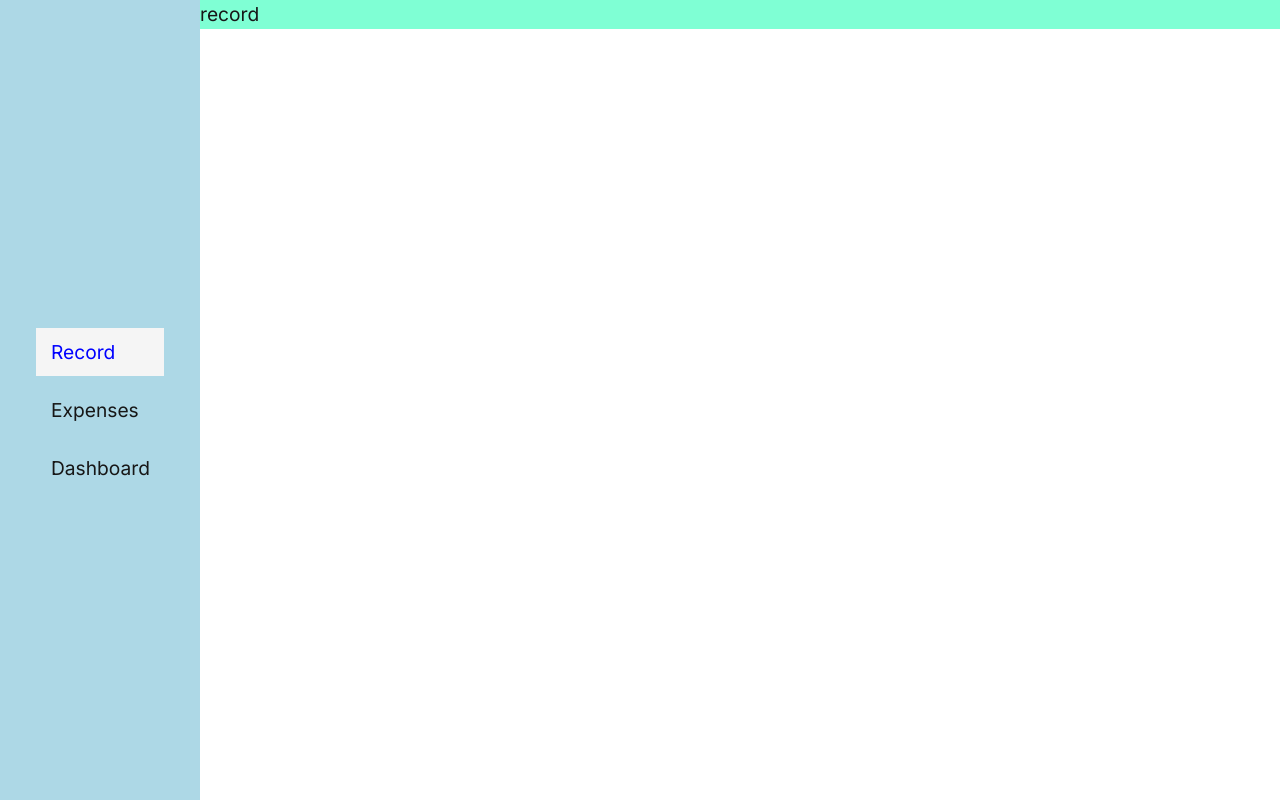
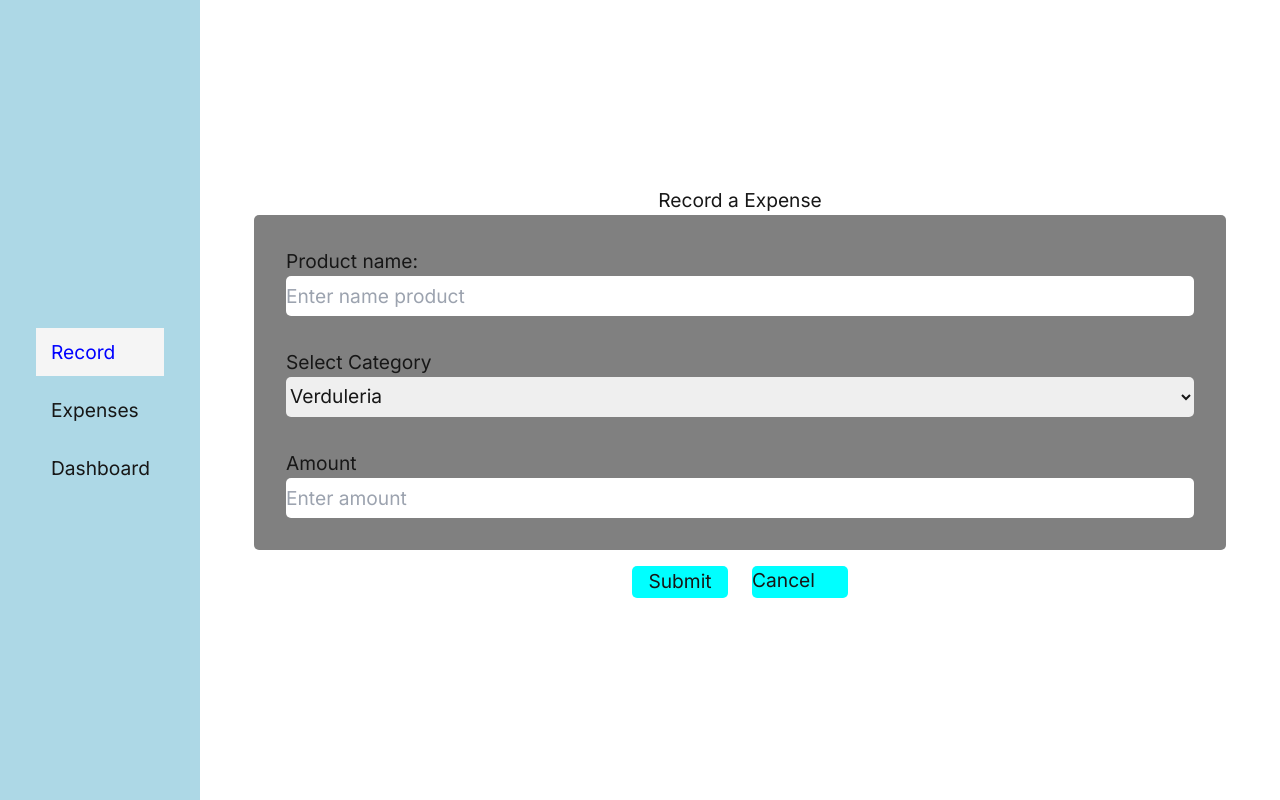
Before and after one commit to nncis/expense-manager, a Next.js app: page /home/record in a window 1280 px wide. Built offline with nearby package versions, Linux system fonts and the light colour scheme; a web font is replaced by a local one.

Commit message:
feat: add record page style test

```diff
--- a/app/home/layout.tsx
+++ b/app/home/layout.tsx
@@ -1,11 +1,11 @@
 import SideNav from '@/ui/home/sidenav';
-import style from '../ui/home.module.css'
+import style from '../ui/home.module.css';
 
 export default function Layout({ children }: { children: React.ReactNode }) {
   return (
     <div className={style.home}>
-        <SideNav />
-      <div>{children}</div>
+      <SideNav />
+      <div className={style.mainPage}>{children}</div>
     </div>
   );
 }
--- a/app/home/page.tsx
+++ b/app/home/page.tsx
@@ -4,7 +4,7 @@ import SideNav from '@/ui/home/sidenav'
 export default function Home(){
 
   return (
-    <div>
-    </div>
+    <>
+    </>
   )
 }
--- a/app/home/record/page.tsx
+++ b/app/home/record/page.tsx
@@ -1,11 +1,14 @@
-import Form from '@/ui/expense/form'
+import Form from '@/ui/record/form'
+import style from '@/ui/record.module.css'
+import Buttons from '@/ui/record/buttons'
 
 export default function RecordExpense() {
 
   return (
-    <div>
-      <h1>record</h1>
+    <div className={style.recordPage}>
+      <h1>Record a Expense</h1>
       <Form />
+      <Buttons />
     </div>
   )
 }
--- a/app/ui/home.module.css
+++ b/app/ui/home.module.css
@@ -1,8 +1,16 @@
 .home {
   display: flex;
+  justify-content: center;
   flex-direction: row;
-  background-color: aquamarine;
-  margin-left: 200px;
-  /* width: 100vw;
-  height: 100vh; */
+  background-color: white;
+  padding-left: 200px;
+  width: 100vw;
+  height: 100vh;
 }
+
+.mainPage {
+  display: flex;
+  align-items: center;
+  justify-content: center;
+  width: 100%;
+}
--- a/app/ui/record.module.css
+++ b/app/ui/record.module.css
@@ -0,0 +1,46 @@
+.recordPage {
+  display: flex;
+  flex-direction: column;
+  align-items: center;
+  width: 100%;
+}
+
+.recordForm {
+  display: flex;
+  flex-direction: column;
+  justify-content: center;
+  background-color: grey;
+  width: 90%;
+  border-radius: 5px;
+  padding: 1rem 0;
+}
+
+.recordFormRow {
+  display: flex;
+  flex-direction: column;
+  padding: 0 2rem;
+  margin: 1rem 0;
+}
+
+.recordFormInput {
+  width: 100%;
+  height: 2.5rem;
+  border-radius: 5px;
+}
+
+.buttonsContainer {
+  display: flex;
+  flex-direction: row;
+  align-items: center;
+  justify-content: space-around;
+  width: 15rem;
+  height: 2rem;
+  margin: 1rem 0;
+}
+
+.btn {
+  height: 2rem;
+  width: 6rem;
+  background-color: aqua;
+  border-radius: 5px;
+}
--- /dev/null
+++ b/app/ui/record/buttons.tsx
@@ -0,0 +1,11 @@
+import Link from "next/link"
+import style from '@/ui/record.module.css'
+
+export default function Buttons(){
+  return (
+  <div className={style.buttonsContainer}>
+    <button className={style.btn}>Submit</button>
+    <Link className={style.btn} href="/home/record">Cancel</Link>
+  </div>
+  )
+}
--- a/app/ui/record/form.tsx
+++ b/app/ui/record/form.tsx
@@ -1,18 +1,33 @@
 import Link from "next/link";
+import style from '@/ui/record.module.css'
 
 export default function Form() {
 
   const categories: string[] = ["Verduleria", "Carniceria", "Almacen"];
 
   return (
-    <form>
-      <div>
-        <label>
-          Record a expense
-        </label>
+    <form className={style.recordForm}>
+        {/* input name product */}
+        <div className={style.recordFormRow}>
+          <label>
+            Product name:
+          </label>
+          <div>
+            <input
+              id="product-name"
+              className={style.recordFormInput}
+              name="product-name"
+              type="text"
+              placeholder="Enter name product"
+            ></input>
+          </div>
+        </div>
         {/* choose category */}
-        <div>
-          <select>
+        <div className={style.recordFormRow}>
+          <label>
+            Select Category
+          </label>
+          <select className={style.recordFormInput}>
             <option value="" disabled>
               Select Category
             </option>
@@ -21,28 +36,15 @@ export default function Form() {
             ))}
           </select>
         </div>
-        {/* input name product */}
-        <div>
-          <label>
-            Product
-          </label>
-          <div>
-            <input
-              id="product-name"
-              name="product-name"
-              type="text"
-              placeholder="Enter name product"
-            ></input>
-          </div>
-        </div>
         {/* input amount */}
-        <div>
+        <div className={style.recordFormRow}>
           <label htmlFor="">
             Amount
           </label>
           <div>
             <input
               id="amount"
+              className={style.recordFormInput}
               name="amount"
               type="number"
               placeholder="Enter amount"
@@ -50,15 +52,6 @@ export default function Form() {
               />
           </div>
         </div>
-
-        <button>Submit</button>
-        <Link
-          href="/home/record"
-        >
-          Cancel
-        </Link>
-      </div>
-
     </form>
   )
 }
```
